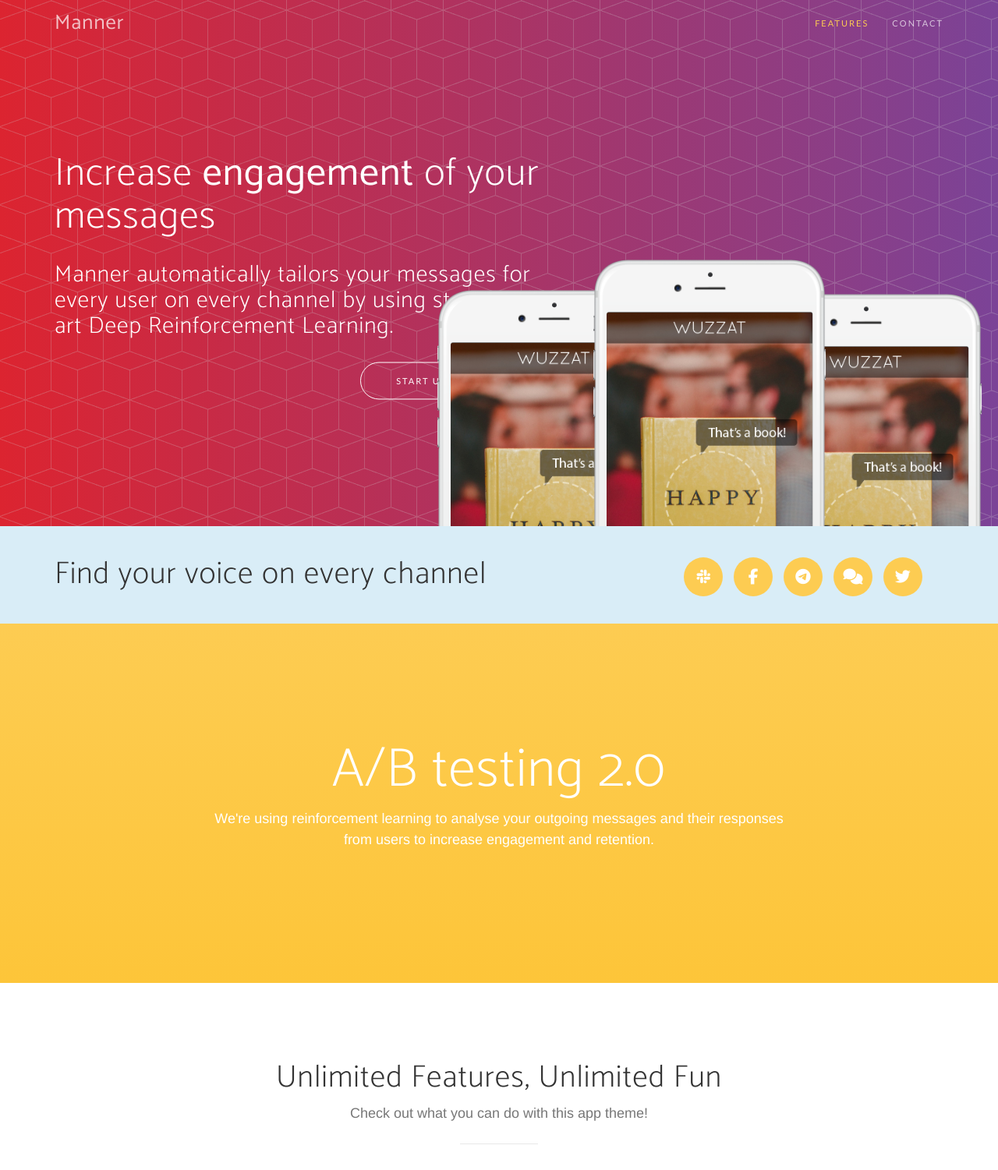
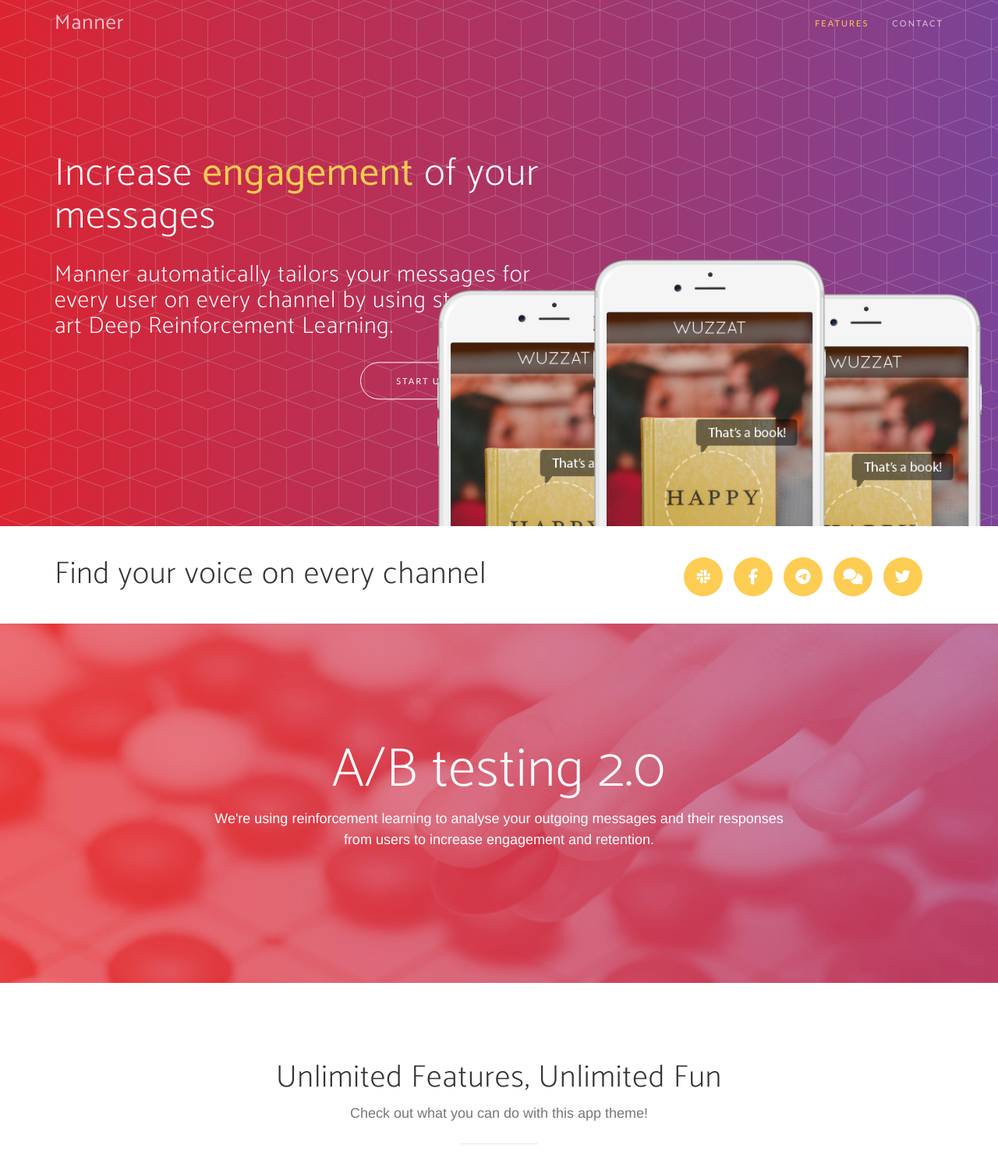
Before and after one commit to Hephistocles/botmanner, a PHP site: page / in a window 1280 px wide. Shown: the top 1501 px of the page at 78% size. Run offline with PHP 8.4, Linux system fonts and the light colour scheme; some libraries are stand-ins or nearby versions; some web fonts are replaced.

Commit message:
Some small style changes

```diff
--- a/css/new-age.css
+++ b/css/new-age.css
@@ -57,6 +57,11 @@ p {
   font-size: 18px;
   line-height: 1.5;
   margin-bottom: 20px;
+}
+
+section.go {
+    background-image: url('../img/go3.jpg');
+    color: white;
 }
 
 .navbar-default {
--- a/index.html
+++ b/index.html
@@ -77,7 +77,7 @@
                     <div class="header-content-inner">
                         <!--<h1>New Age is an app landing page that will help you beautifully showcase your new mobile app,-->
                             <!--or anything else!</h1>-->
-                        <h1>Increase <span style="font-weight: 400;">engagement</span> of your messages</h1>
+                        <h1>Increase <span style="font-weight: 400; color: #fdcc52;">engagement</span> of your messages</h1>
                         <h2>Manner automatically tailors your messages for every user on every channel by using state-of-the-art Deep Reinforcement Learning.</h2>
                         <a href="#download" class="btn btn-outline btn-xl page-scroll right-align">Start using us today!</a>
                     </div>
@@ -127,7 +127,7 @@
     </div>
 </header>
 
-<section class="bg-info text-center header-extra">
+<section class="text-center header-extra" style="background: white;">
     <div class="container">
         <div class="row">
             <div class="col-md-8">
@@ -147,7 +147,7 @@
     </div>
 </section>
 
-<section id="download" class="download bg-primary text-center">
+<section id="go" class="download go text-center">
     <div class="container">
         <div class="row">
             <div class="col-md-8 col-md-offset-2">
```
Also changed, not shown: img/go.jpg (added), img/go2.jpg (added), img/go3.jpg (added).
